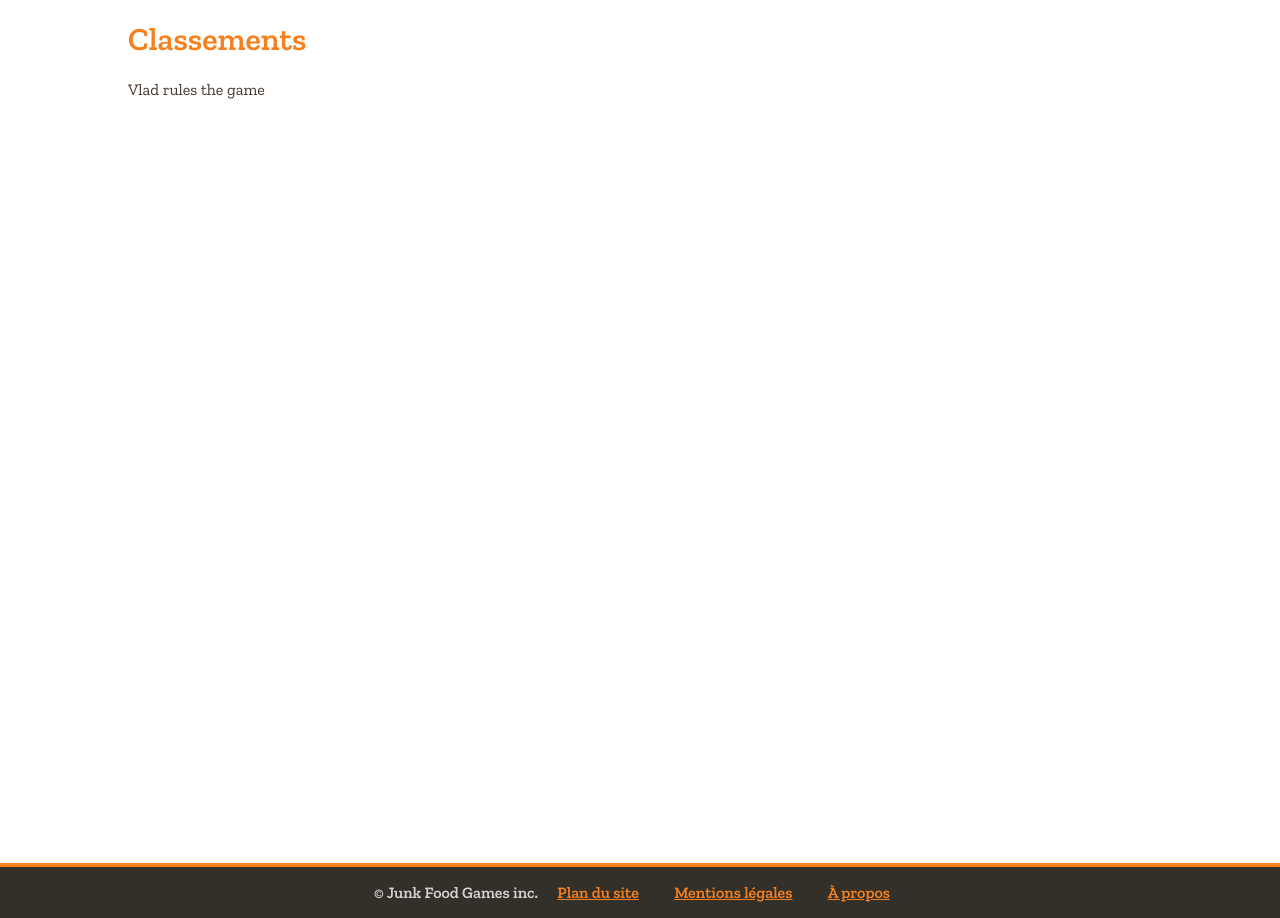
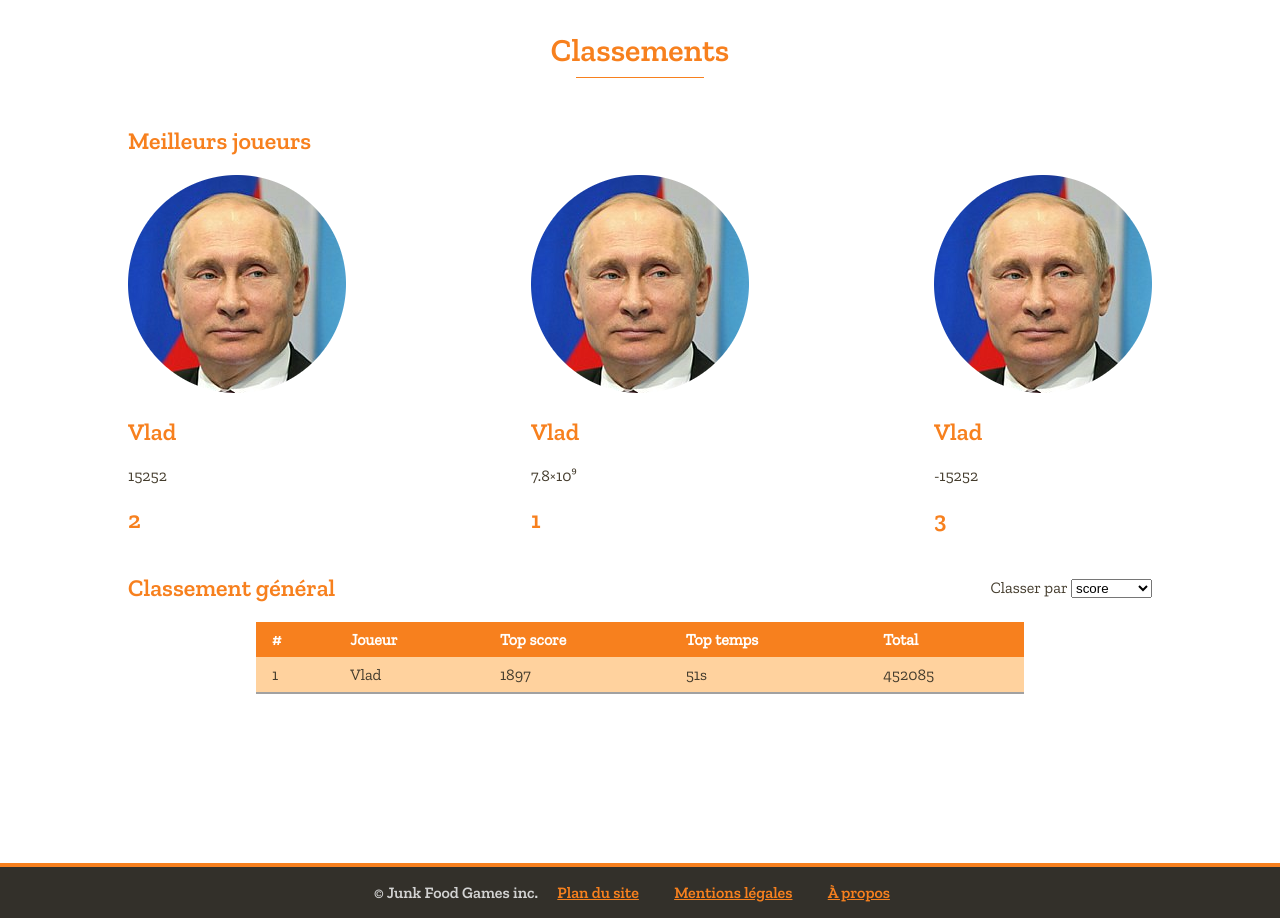
Before and after one commit to Tomy2e/burger-quiz, a PHP site: page /ranking.php in a window 1280 px wide. Shown: the part 65-983 px from the top of the page. Run offline with PHP 8.4, Linux system fonts and the light colour scheme.

Commit message:
[BKG]Autocommit Blitzkrieg

```diff
--- a/www/css/colors.css
+++ b/www/css/colors.css
@@ -2,11 +2,19 @@
 {
     --header-back:  rgb(51, 48, 42);
     --header-front: lightgray;
+
     --main-front:   rgb(247, 128, 30);
     --main-back:    white;
     --alt-front:    rgb(197, 31, 31);
-    --alt-back: rgb(97, 92, 87);
-    --text: rgb(68, 54, 45);
+    --alt-back:     rgb(97, 92, 87);
+
+    --text:         rgb(68, 60, 45);
     --text-important: var(--main-front);
-    --text-alt: orange;
+    --text-alt:     orange;
+
+    --table-head-text:  white;
+    --table-head-back:  var(--main-front);
+    --table-line-text:  var(--text);
+    --table-line-odd:   rgb(255, 210, 158);
+    --table-line-even:  rgb(255, 195, 128);
 }
--- a/www/css/generic-theme.css
+++ b/www/css/generic-theme.css
@@ -11,6 +11,12 @@
     --input-border: gray;
     --input-shadow: rgba(128, 128, 128, 0.651);
     --input-border-active: rgb(219, 80, 30);
+
+    --table-head-text:  white;
+    --table-head-back:  var(--main-front);
+    --table-line-text:  var(--text);
+    --table-line-odd:   rgb(255, 210, 158);
+    --table-line-even:  rgb(255, 195, 128);
 }
 
 
@@ -123,7 +129,7 @@ button, .button
 
 button.disabled, .button.disabled
 {
-    background-color: var(--btn-disable);
+    opacity: 0.5;
 }
 
 button.highlighted, .button.highlighted
@@ -201,18 +207,19 @@ table.flat-table, table.flat-table td
 
 table.flat-table tr
 {
+    color: var(--table-line-text);
     border-bottom: solid 2px rgb(161, 161, 161);
     /*padding: 0.5em;*/
 }
 
 table.flat-table tr:nth-child(even)
 {
-    background-color: rgb(241, 241, 241);
+    background-color: var(--table-line-even);
 }
 
 table.flat-table tr:nth-child(odd)
 {
-    background-color: rgb(230, 230, 230);
+    background-color: var(--table-line-odd);
 }
 
 table.flat-table thead tr
@@ -222,7 +229,8 @@ table.flat-table thead tr
     z-index: 99;
 
     border: none;
-    background-color: white !important;
+    color: var(--table-head-text);
+    background-color: var(--table-head-back) !important;
 }
 
 
--- a/www/css/main.css
+++ b/www/css/main.css
@@ -64,11 +64,44 @@ button, .button
 
 	margin: 2em auto;
 	margin-top: 4em.1em;
+
+	opacity: 0;
+	transition: opacity 0.3s;
 }
 
 .main-content h1, .main-content h2, .main-content h3, .main-content h4, .main-content h5, .main-content h6
 {
 	color: var(--main-front);
+}
+
+.main-content > h1
+{
+	text-align: center;
+
+	margin-top: 2em;
+}
+
+.main-content > h1:first-child
+{
+	margin-top: 1em;
+}
+
+.main-content > h1::after
+{
+	display: block;
+
+	content: " ";
+	width: 10vw;
+	margin: 1.5em auto;
+	margin-top: 0.25em;
+
+	border-bottom: solid 1px var(--main-front);
+}
+
+table.flat-table
+{
+	width: 75%;
+	margin: auto;
 }
 /*
 .hbox, .vbox
--- a/www/js/game-settings.js
+++ b/www/js/game-settings.js
@@ -9,6 +9,8 @@ window.addEventListener('load', () => {
     {
         btnPlay.addEventListener('click', (ev) => {
             ev.preventDefault();
+
+            if ( btnPlay.classList.contains('disabled') ) return false;
 
             var id_theme = document.querySelector('.theme-list-item.selected');
             var difficulty = document.querySelector('#difficulty .selected');
@@ -32,6 +34,7 @@ window.addEventListener('load', () => {
 function initThemeSelector()
 {
     var btnThemes = document.querySelectorAll('.theme-list-item');
+    var btnPlay = document.getElementById('play');
 
     for (const i in btnThemes) {
         if (btnThemes.hasOwnProperty(i)) {
@@ -42,6 +45,7 @@ function initThemeSelector()
                     selectedTheme.classList.remove('selected');
                 }
                 btnThemes[i].classList.add('selected');
+                btnPlay.classList.remove('disabled');
             });
         }
     }
--- a/www/js/main.js
+++ b/www/js/main.js
@@ -31,4 +31,15 @@ window.addEventListener('load', function ()
 	profileWindowToggler.addEventListener('click', (event) => {
 		profileWindow.toggle();
 	});
+
+	var mainContent = document.querySelector('body > div.main-content');
+
+	if ( mainContent )
+	{
+		mainContent.style.opacity = "1";
+
+		window.onbeforeunload = () => {
+			mainContent.style.opacity = "0";
+		}
+	}
 });
--- a/www/ranking.php
+++ b/www/ranking.php
@@ -4,14 +4,14 @@
 		<meta charset="utf-8">
 		<meta author="Gwenolé Leroy-Ferrec - Tomy Guichard">
 
-		<title>The Ultimate Burger Quiz</title>
+		<title>Classements - The Ultimate Burger Quiz</title>
 
 		<link rel="stylesheet" type="text/css" href="css/main.css">
 		<link rel="stylesheet" type="text/css" href="css/generic-theme.css">
 		<link rel="stylesheet" type="text/css" href="css/fonts.css">
 		<link rel="stylesheet" type="text/css" href="css/header.css">
 		<link rel="stylesheet" type="text/css" href="css/footer.css">
-		<link rel="stylesheet" type="text/css" href="css/menu.css">
+		<link rel="stylesheet" type="text/css" href="css/podium.css">
 
 		<script src="/js/main.js"></script>
 	</head>
@@ -21,7 +21,81 @@
 		<!-- Page content -->
 		<div id="page-ranking" class="main-content">
 			<h1>Classements</h1>
-			<p>Vlad rules the game</p>
+			<section id="top3">
+				<h1>Meilleurs joueurs</h1>
+				<div class="podium hbox">
+					<div id="second">
+						<div class="user roundel">
+							<img src="resources/img/users/vlad.png" alt="Vlad">
+							<h2>Vlad</h2>
+							<span class="topscore">15252<span>
+						</div>
+
+						<div class="step">
+							<h2>2</h2>
+						</div>
+					</div>
+
+					<div id="first">
+						<div class="user roundel">
+							<img src="resources/img/users/vlad.png" alt="Vlad">
+							<h2>Vlad</h2>
+							<span class="topscore">7.8×10⁹<span>
+						</div>
+
+						<div class="step">
+							<h2>1</h2>
+						</div>
+					</div>
+
+					<div id="third">
+						<div class="user roundel">
+							<img src="resources/img/users/vlad.png" alt="Vlad">
+							<h2>Vlad</h2>
+							<span class="topscore">-15252<span>
+						</div>
+
+						<div class="step">
+							<h2>3</h2>
+						</div>
+					</div>
+				</div>
+			</section>
+
+			<section id="general-ranking">
+				<div class="hbox">
+					<h2>Classement général</h2>
+					<div id="rank-sort">
+						<span>Classer par </span>
+						<select name="sort-mode" id="sort-selector">
+							<option value="score" default>score</option>
+							<option value="topscore">top score</option>
+							<option value="toptime">top temps</option>
+						</select>
+					</div>
+				</div>
+
+				<table class="flat-table">
+					<thead>
+						<tr>
+							<td>#</td>
+							<td>Joueur</td>
+							<td>Top score</td>
+							<td>Top temps</td>
+							<td>Total</td>
+						</tr>
+					</thead>
+					<tbody>
+						<tr>
+							<td>1</td>
+							<td>Vlad</td>
+							<td>1897</td>
+							<td>51s</td>
+							<td>452085</td>
+						</tr>
+					</tbody>
+				</table>
+			</section>
 		</div>
 
 		<?php require_once("templates/footer.html"); ?>
```
Also changed, not shown: www/gamesettings.php (+1 -10 lines).
